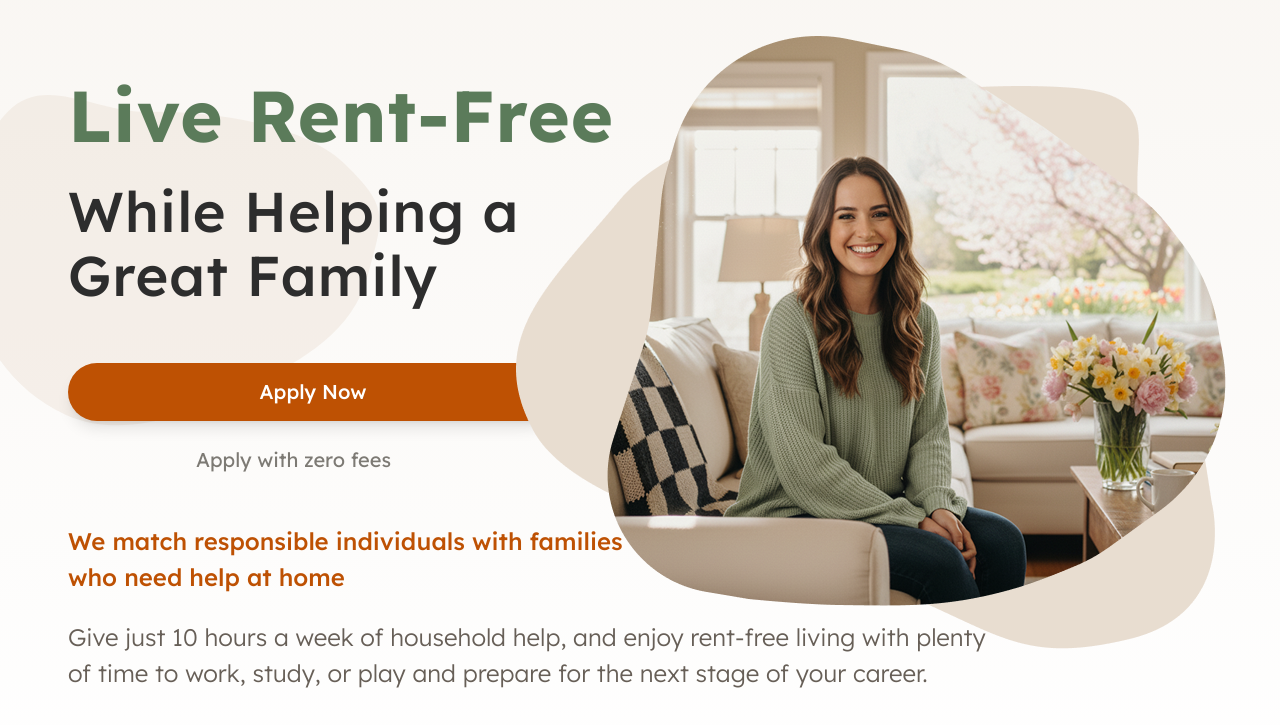
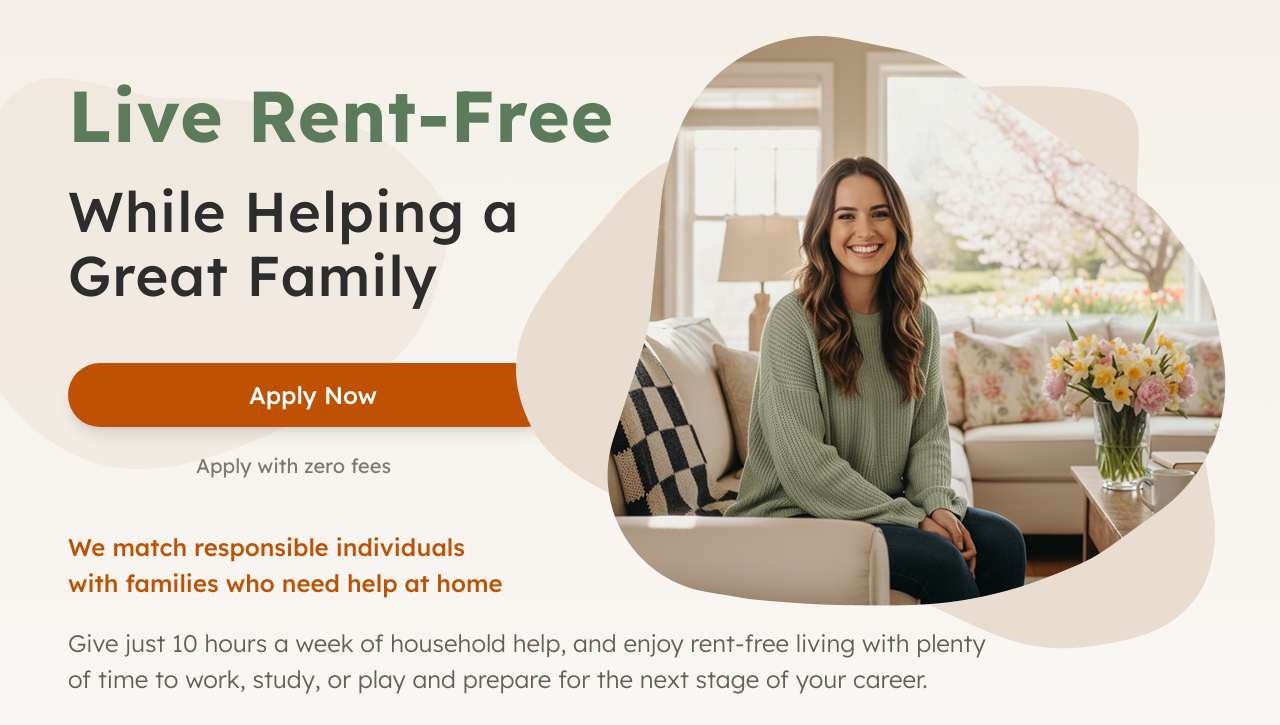
Before and after one commit to mubeenwattoo/nest-helpers, a website: page index.html in a window 1280 px wide. Shown: the part 75-800 px from the top of the page. Drawn offline with Linux system fonts and the light colour scheme.

Commit message:
hero section updated

```diff
--- a/assets/css/input.css
+++ b/assets/css/input.css
@@ -7,7 +7,7 @@ body {
   scroll-behavior: smooth;
 }
 .hero-bg {
-  background: linear-gradient(180deg, #f4efe88f 0%, #faf8f500 100%);
+  background: linear-gradient(180deg, #F4EFE8 0%, #FAF8F5 100%);
 
   background-size: cover;
   background-repeat: no-repeat;
--- a/index.html
+++ b/index.html
@@ -20,7 +20,7 @@
  <section class="relative hero-section w-full  mx-auto  lg:px-[44px] lg:pb-[48px] pb-[24px] p-6
  hero-bg
  ">
-<img src="./assets/images/blob-1.svg" alt="blob" class="absolute lg:top-[19%] top-[55%] lg:w-[380px] w-[150px] lg:left-0 -left-6">
+<img src="./assets/images/blob-1.svg" alt="blob" class="absolute lg:top-[19%] top-[55%] lg:w-[380px] xl:w-[450px] xl:top-[17%] w-[150px] lg:left-0 -left-6">
  <div class="relative max-w-[1440px] mx-auto">
 <img src="./assets/images/blob-2.svg" alt="blob" class="absolute lg:-bottom-12 -bottom-6 lg:w-[418px] w-[220px]  lg:left-[20%] left-[40%]">
 
@@ -46,7 +46,7 @@
       </div>
 
       <div class="order-6 lg:order-3 lg:mt-6 -mt-4 ">
-        <a href="./guest-survey-page-1.html" class="cursor-pointer duration-300 lg:text-[20px] text-[16px] font-[500] shadow-[0_10px_15px_-3px_rgba(0,0,0,0.10),_0_4px_6px_-4px_rgba(0,0,0,0.10)] xl:w-[490px] lg:w-[390px] w-[88%] flex items-center justify-center mx-auto lg:mx-0 lg:mt-0 mt-10 bg-[#BE5103] hover:bg-[#a24c00] text-white  px-4 py-[14px] rounded-full ">
+        <a href="./guest-survey-page-1.html" class="cursor-pointer duration-300 lg:text-[24px] text-[16px] font-[500] shadow-[0_10px_15px_-3px_rgba(0,0,0,0.10),_0_4px_6px_-4px_rgba(0,0,0,0.10)] xl:w-[490px] lg:w-[390px] w-[88%] flex items-center justify-center mx-auto lg:mx-0 lg:mt-0 mt-10 bg-[#BE5103] hover:bg-[#a24c00] text-white  px-4 py-[14px] rounded-full ">
           Apply Now
         </a>
         <p class="lg:text-[20px] text-[16px] text-[#7D7A74] mt-4 lg:mt-6 text-center lg:-ml-12 xl:text-start xl:ml-32">
@@ -56,7 +56,7 @@
 
       <p class="text-[#BE5103] font-[500] lg:text-[24px] text-[20px]
                 lg:mt-12  order-4 lg:order-4 lg:text-start text-center ">
-        We match responsible individuals with families who need help at home
+        We match responsible individuals <br class="xl:block hidden"> with families who need help at home
       </p>
 
       <p class="text-[#675F57] lg:text-[24px] text-[16px] font-[300]  xl:w-[927px] lg:w-[800px] w-full
```
Also changed, not shown: assets/css/output.css.
